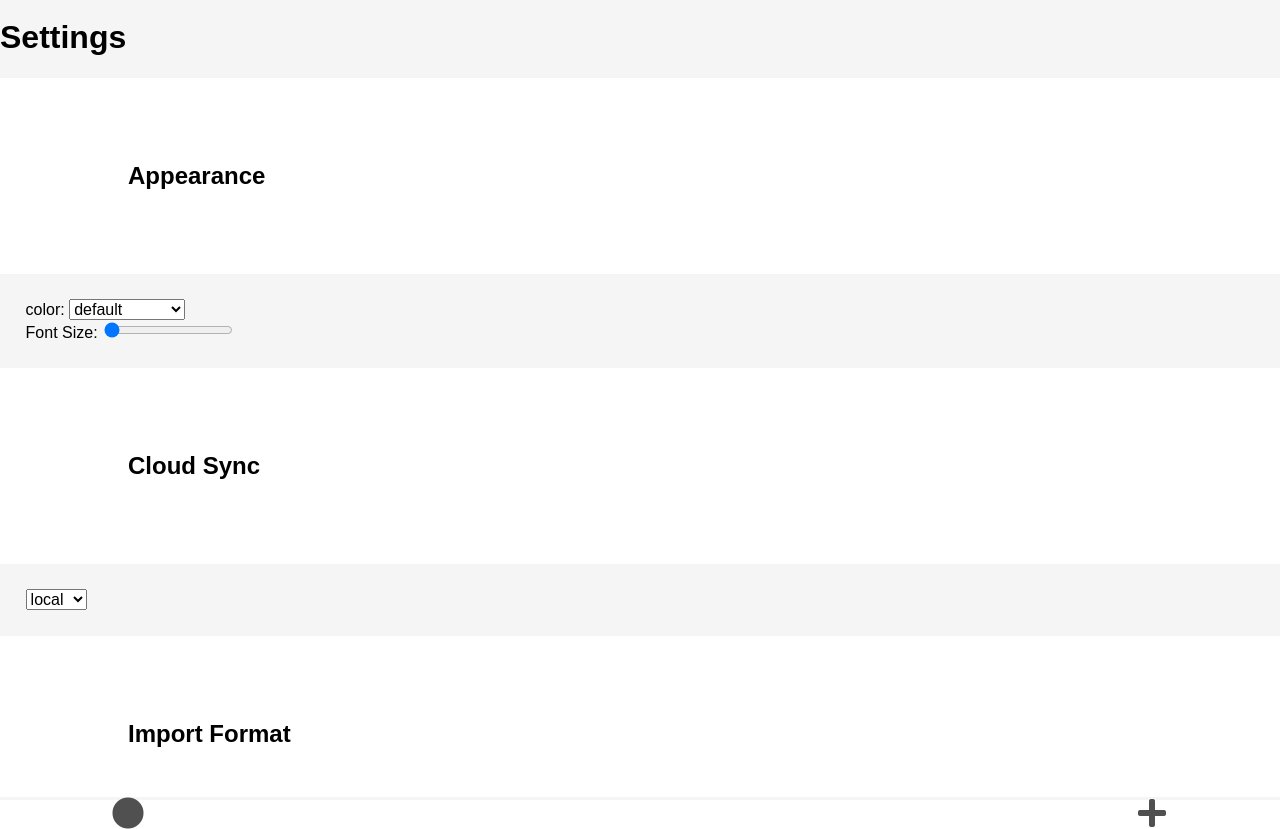
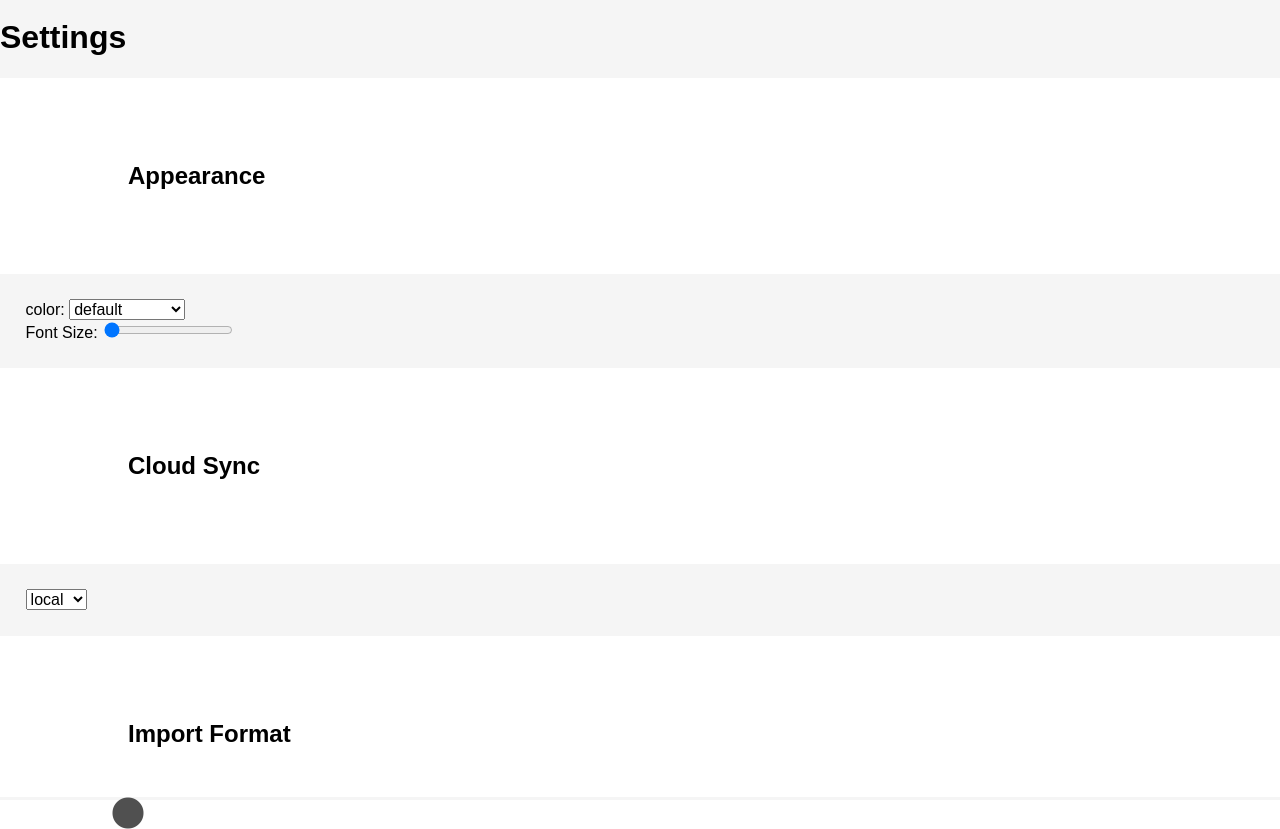
Before and after one commit to foundling/chekov, a Vue app: page /settings in a window 1280 px wide. Built offline with nearby package versions, Linux system fonts and the light colour scheme.

Commit message:
only show 'add task'/'add tasklist' button in appropriate views.

```diff
--- a/src/components/page/AppFooter.vue
+++ b/src/components/page/AppFooter.vue
@@ -10,7 +10,7 @@
     <button class="placeholder-button" />
     <button class="placeholder-button" />
 
-    <button @click="addTaskOrTasklist" class="add-button fas fa-plus fa-2x" />
+    <button v-if="isTaskView" @click="addTaskOrTasklist" class="add-button fas fa-plus fa-2x" />
 
   </footer>
 </template>
@@ -63,6 +63,9 @@
       }
     },
     computed: {
+      isTaskView() {
+        return ['Tasklist', 'Tasklists'].includes(this.$route.name)
+      },
       buttonClasses() {
         return {
           'fas fa-circle': this.$route.name === 'Settings',
```
